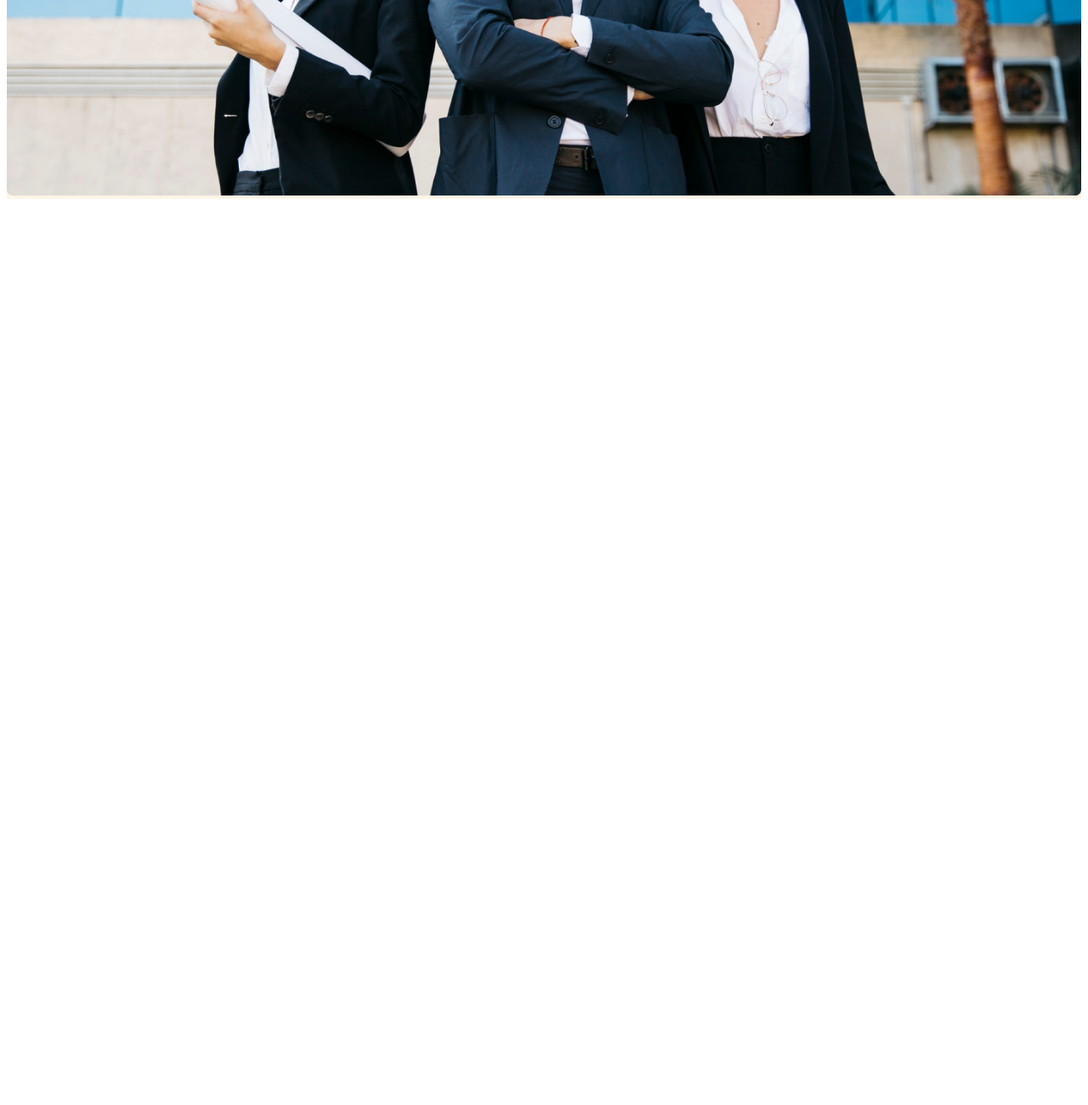
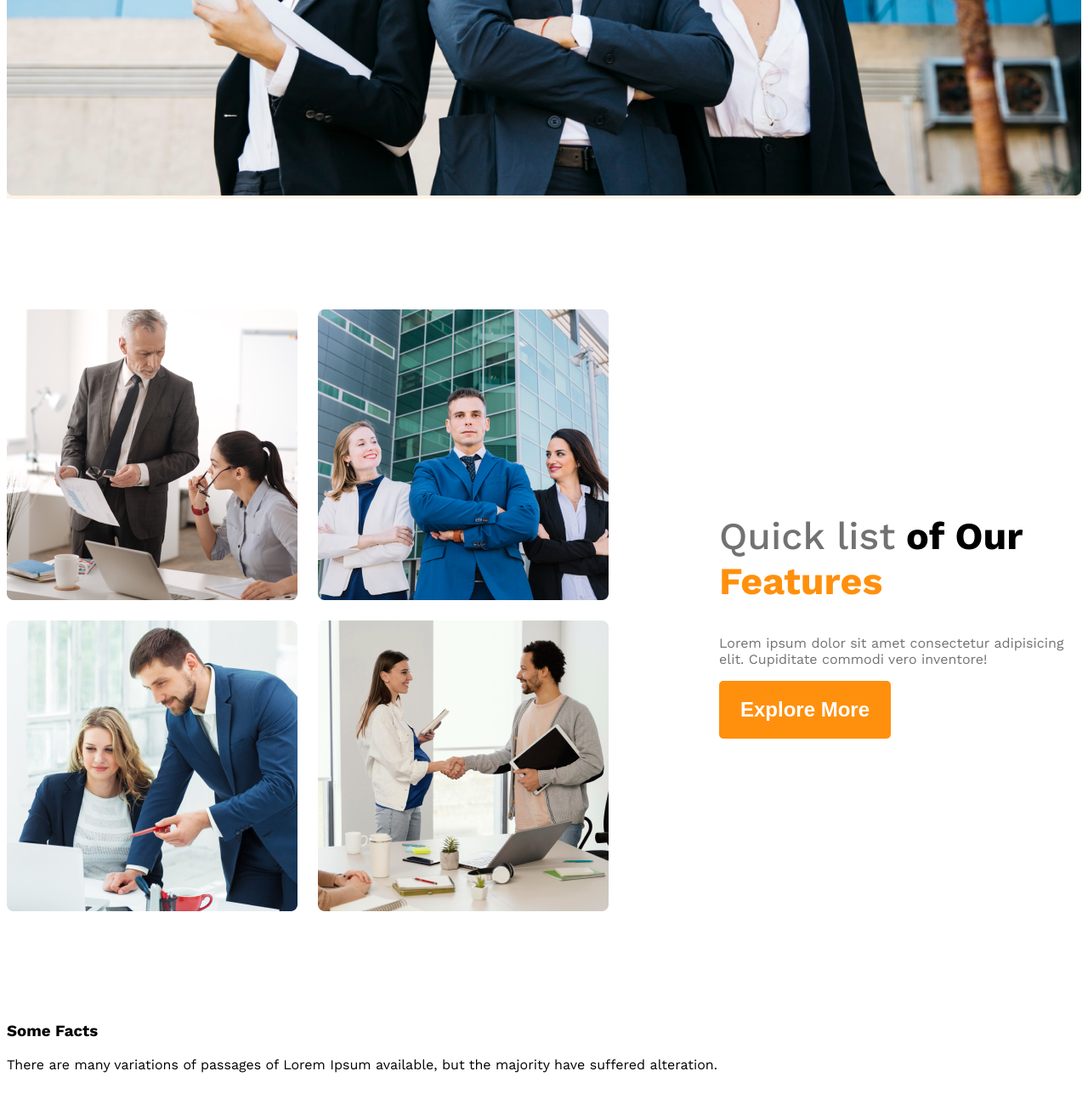
Before and after one commit to bishalroyemon/g3-architect-website, a plain HTML site: page index.html in a window 1280 px wide. Shown: the part 929-2229 px from the top of the page at 85% size. Before the commit the page ends 1171 px from the top, so only its background shows below. Drawn offline with nearby package versions, Linux system fonts and the light colour scheme.

Commit message:
added an team and team feature file

```diff
--- a/index.html
+++ b/index.html
@@ -35,6 +35,36 @@
   </header>
 
   <main>
+    <!-- team section start -->
+     <section class="teams display-flex">
+
+      <div class="team-img-container">
+
+       <img src="images/team1.png" alt="two Architects discuss about desing">
+       <img src="images/team2.png" alt="">
+       <img src="images/team3.png" alt="">
+       <img src="images/team4.png" alt="">
+
+      </div>
+
+
+      <div class="our-features">
+        <h1 class="section-title"><span id="quic-list" class="text-gray-light">Quick list</span> <span>of Our</span> <span class="text-primary">Features</span></h1>
+        <p class="feature-description text-gray-light">Lorem ipsum dolor sit amet consectetur adipisicing elit. Cupiditate commodi vero inventore!</p>
+        <button class="btn-primary">Explore More</button>
+      </div>
+
+
+     </section>
+<!-- features will enjoy -->
+ <section>
+  <h3 class="setion-title">Some Facts</h3>
+  <p class="text-light-gray">There are many variations of passages of Lorem Ipsum available, but the majority have suffered alteration.</p>
+ </section>
+
+ <!-- some facts -->
+  <section class="some-facts"></section>
+
 
   </main>
 
--- a/styles/architects.css
+++ b/styles/architects.css
@@ -23,6 +23,23 @@
   padding: 20px 25px;
   border-radius: 5px;
   border: none;
+}
+main{
+  max-width: 1440px;
+  margin: 0 auto;
+}
+
+main >section{
+  margin-top: 130px;
+}
+.section-title{
+  font-size: 2.8rem;
+  font-weight: 700;
+}
+
+
+.text-primary{
+  color: #FF900E;
 }
 
 /* .dark-02 */
@@ -82,10 +99,52 @@
   width: 100%;
 }
 
+/* teams and feature style shared */
+.teams{
+  align-items : center;
+}
+.team-img-container{
+  display: grid;
+  grid-template-columns: repeat(2,1fr);
+  gap: 24px;
+}
+ .our-features{
+  margin-left: 130px;
+  max-width: 530px;
+ }
+
+
+#quic-list{
+  font-weight: 500;
+}
+
 /* .responsive media query */
  @media screen and (max-width:576px) {
-   .navbar, .nav-links{
+   .navbar,
+   .nav-links ,
+   .teams
+
+   {
     flex-direction: column;
+  }
+  .team-img-container{
+    grid-template-columns: repeat(1,1fr);
+
+  }
+  .our-features{
+    margin: 20px;
   }
 
 }
+
+/* medium size device */
+
+@media screen and (min-width:576px) and (max-width:992px) {
+  .teams{
+    flex-direction: column;
+  }
+  .our-features{
+    margin: 50px auto;
+  }
+
+}
```
